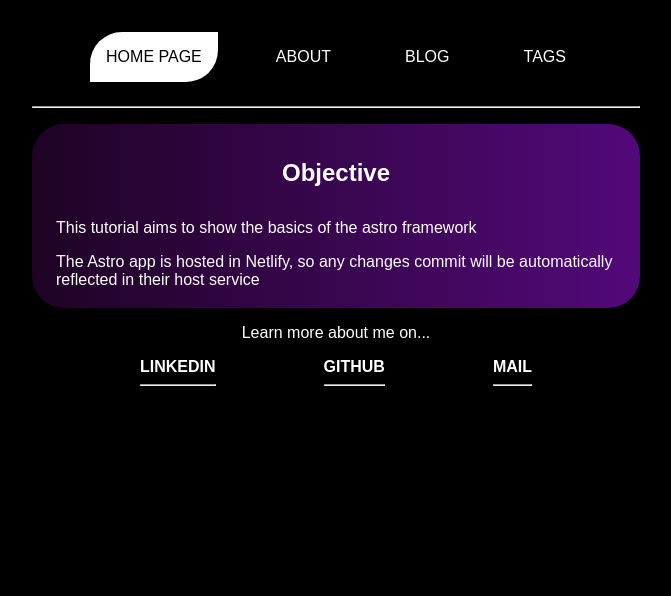
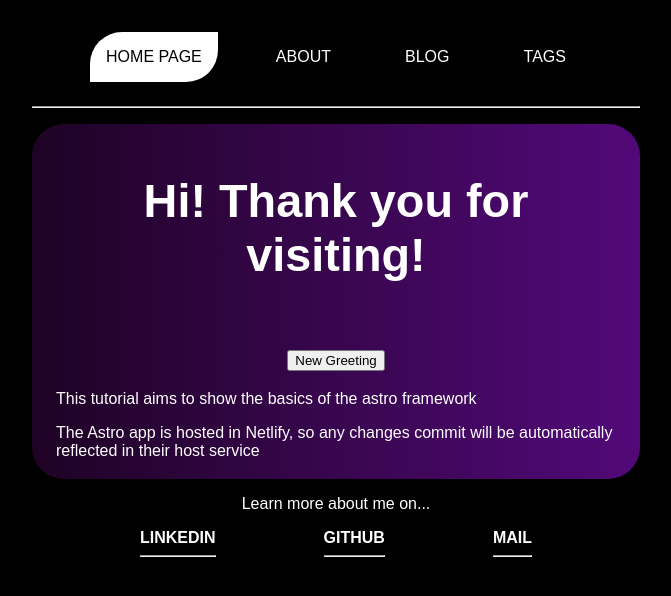
Before and after one commit to jdelberm/astro-blog-tutorial, an Astro site: page / in a window 1280 px wide. Shown: the whole page, without its empty margins (304-975 px from the left). Built offline with nearby package versions, Linux system fonts and the light colour scheme; Astro itself is replaced by a stand-in of ours.

Commit message:
feat: added randomized greeting message

```diff
--- a/astro.config.mjs
+++ b/astro.config.mjs
@@ -1,6 +1,9 @@
 import { defineConfig } from 'astro/config';
+
+import react from "@astrojs/react";
 
 // https://astro.build/config
 export default defineConfig({
-    site: "https://astrotutorialjdelber.netlify.app/"
+  site: "https://astrotutorialjdelber.netlify.app/",
+  integrations: [react()]
 });
--- /dev/null
+++ b/src/components/Greeting.jsx
@@ -0,0 +1,17 @@
+import React, { useState } from "react";
+
+export default function Greeting({ messages }) {
+
+    const randomMessage = () => messages[(Math.floor(Math.random() * messages.length))];
+
+    const [greeting, setGreeting] = useState(messages[0]);
+
+    return (
+        <div>
+            <h3>{greeting}! Thank you for visiting!</h3>
+            <button onClick={() => setGreeting(randomMessage())}>
+                New Greeting
+            </button>
+        </div >
+    )
+}
--- a/src/pages/index.astro
+++ b/src/pages/index.astro
@@ -1,11 +1,17 @@
 ---
 import BaseLayout from "../layouts/BaseLayout.astro";
+import Greeting from "../components/Greeting";
+
 const pageTitle = "Home Page";
 ---
 
 <BaseLayout pageTitle={pageTitle}>
   <section class="card">
-    <h2>Objective</h2>
+    <h1>
+      <!-- "client:load" directive hydrates the component. It tells Astro to
+        rerun the JavaScript on the client when the page loads/has any changes-->
+      <Greeting client:load messages={["Hi", "Hello", "Howdy", "Hey there"]} />
+    </h1>
     <p>This tutorial aims to show the basics of the astro framework</p>
     <p>
       The Astro app is hosted in Netlify, so any changes commit will be
--- a/tsconfig.json
+++ b/tsconfig.json
@@ -1,3 +1,7 @@
 {
-  "extends": "astro/tsconfigs/base"
+  "extends": "astro/tsconfigs/base",
+  "compilerOptions": {
+    "jsx": "react-jsx",
+    "jsxImportSource": "react"
+  }
 }
```
Also changed, not shown: package.json (+6 -1 lines), 1 other file.
